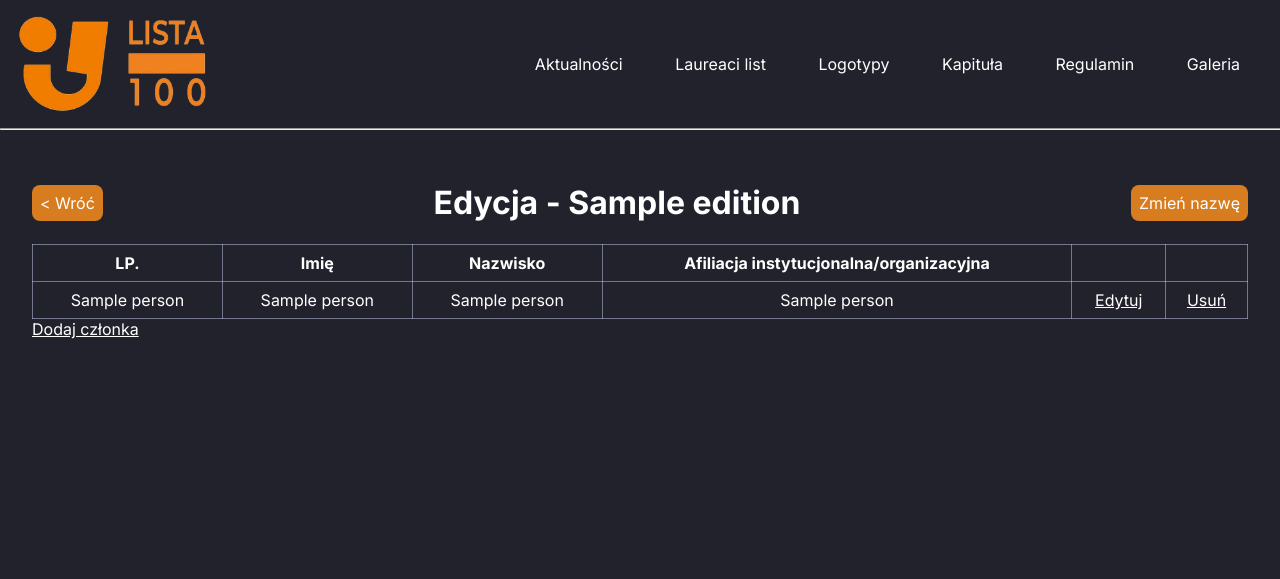
After one commit to dzifors/lista-100, a FastAPI app: template templates/admin/editions/edit.html in a window 1280 px wide. The commit adds this page. Shown: the top 579 px of the page. Run offline with FastAPI, Linux system fonts and the light colour scheme; the template is opened without the code that fills it: most values are stand-ins (such as "Sample title", 1, 10 or a date in 2020).

Commit message:
edition management (not finished *yet*)

```diff
--- /dev/null
+++ b/templates/admin/editions/edit.html
@@ -0,0 +1,48 @@
+{% extends "admin/base.html" %}
+
+{% block title %}Edytowanie - {{ edition }}{% endblock %}
+
+{% block content %}
+  <div class="page-header">
+    <a href="/admin/editions">&lt; Wróć</a>
+    <h1>Edycja - {{ edition[1] }}</h1>
+    <a href="/admin/editions/{{ edition[0] }}/rename">Zmień nazwę</a>
+  </div>
+  <table class="list-entries">
+    <thead>
+      <tr>
+        <th>LP.</th>
+        <th>Imię</th>
+        <th>Nazwisko</th>
+        <th>Afiliacja instytucjonalna/organizacyjna</th>
+        <th></th>
+        <th></th>
+      </tr>
+    </thead>
+    <tbody>
+      {% for person in people %}
+        <tr>
+          <td>{{ person[4] }}</td>
+          <td>{{ person[1] }}</td>
+          <td>{{ person[2] }}</td>
+          <td>{{ person[3] }}</td>
+          <td>
+            <a href="/admin/editions/{{ edition[0] }}/members/{{ person[0] }}">
+              Edytuj
+            </a>
+          </td>
+          <td>
+            <a
+              href="/admin/editions/{{ edition[0] }}/members/{{ person[0] }}/delete"
+            >
+              Usuń
+            </a>
+          </td>
+        </tr>
+      {% endfor %}
+    </tbody>
+  </table>
+  <a class="add-member" href="/admin/editions/{{ edition[0] }}/members/add">
+    Dodaj członka
+  </a>
+{% endblock %}
```
Also changed, not shown: templates/admin/editions/add.html (+29 -0 lines), templates/admin/editions/dashboard.html (added, +35 -0 lines), templates/admin/editions/members/add.html (added, +19 -0 lines).
